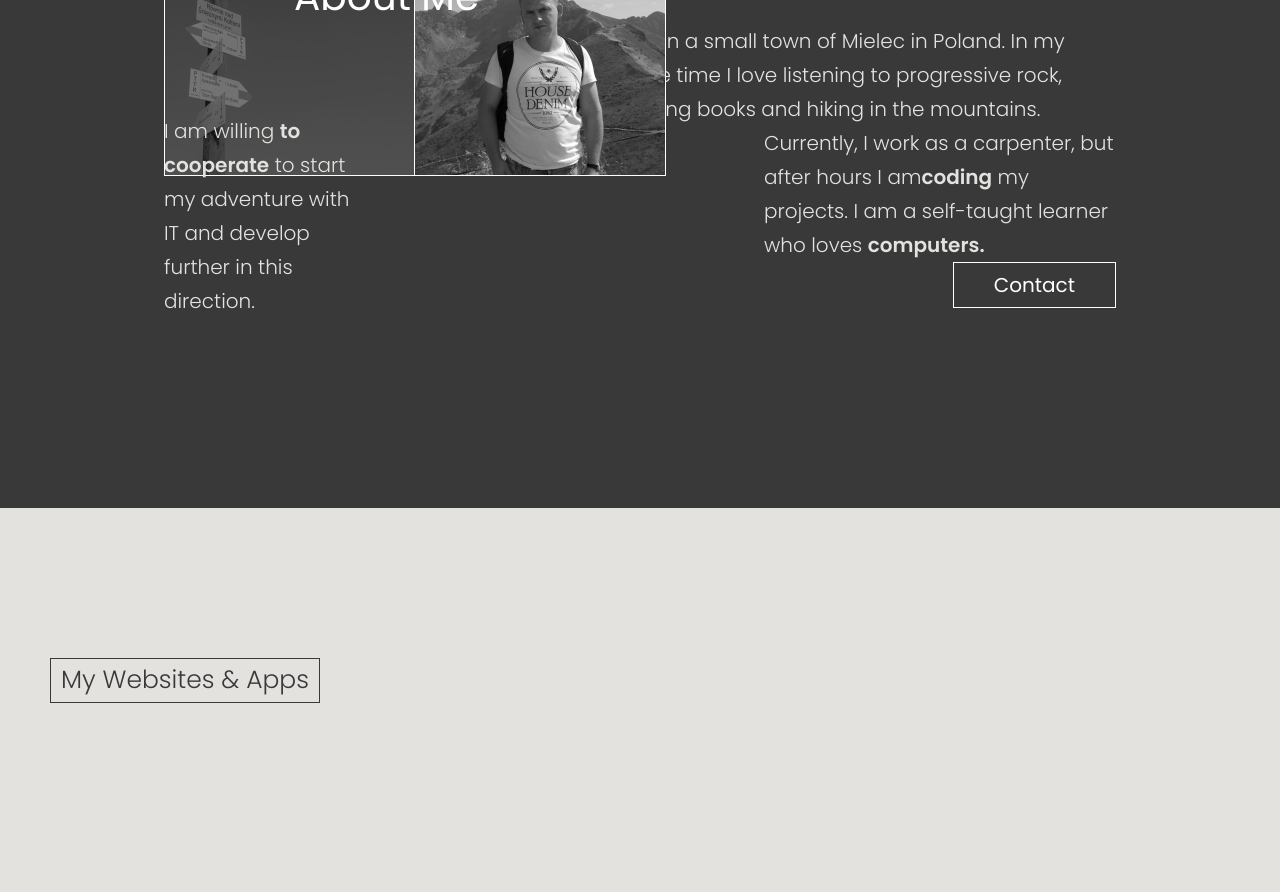
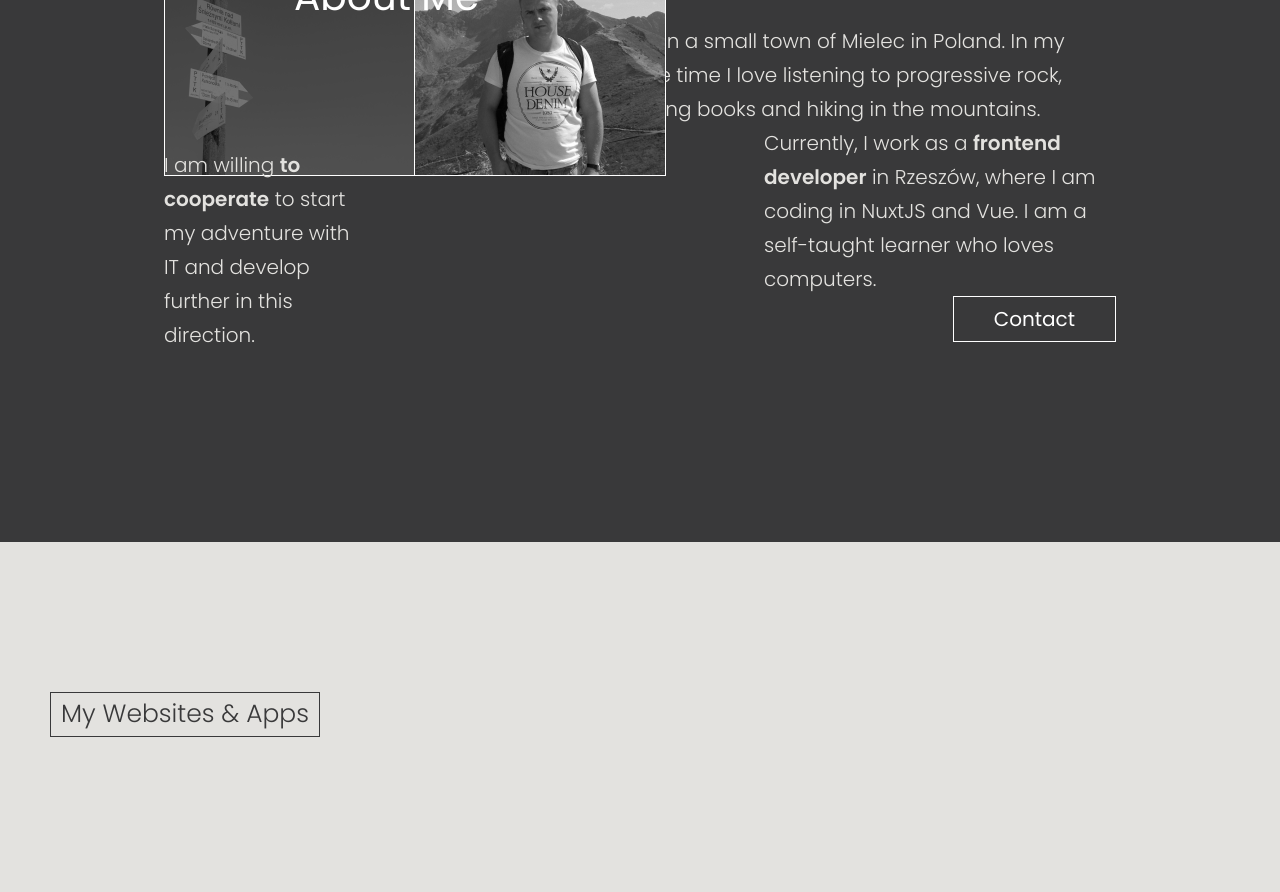
Before and after one commit to gregsypek/portfolio2, a React (Create React App) app: page / in a window 1280 px wide. Shown: the part 1180-2072 px from the top of the page. Built offline with nearby package versions, Linux system fonts and the light colour scheme.

Commit message:
update occupation

```diff
--- a/src/About.js
+++ b/src/About.js
@@ -27,9 +27,9 @@ export default function About() {
 					mountains.
 				</h5>
 				<h5 className="about__text about__text--2">
-					Currently, I work as a carpenter, but after hours I am
-					<span>coding</span> my projects. I am a self-taught learner who loves{" "}
-					<span>computers.</span>
+					Currently, I work as a <span>frontend developer</span> in Rzeszów,
+					where I am coding in NuxtJS and Vue. I am a self-taught learner who
+					loves computers.
 				</h5>
 				<h5 className="about__text about__text--3">
 					I am willing <span>to cooperate</span> to start my adventure with IT
```
